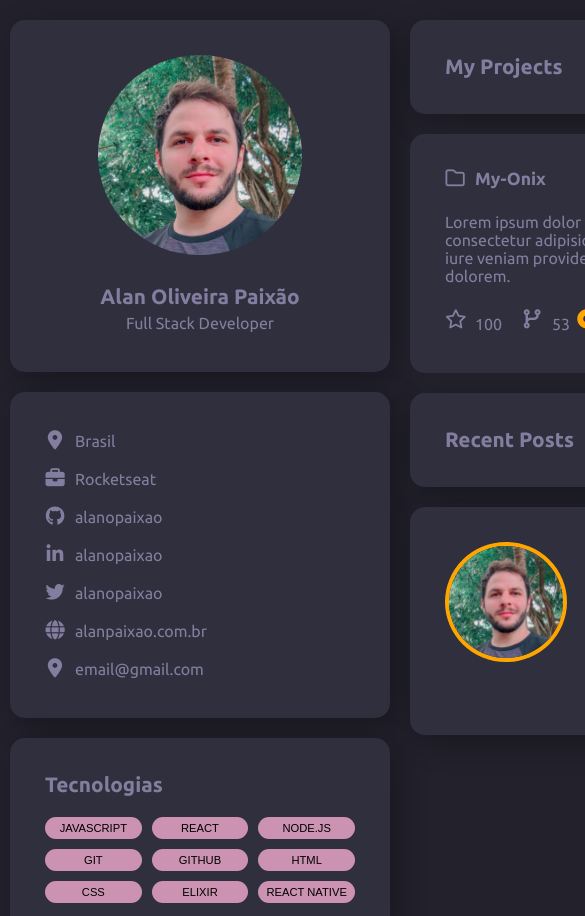
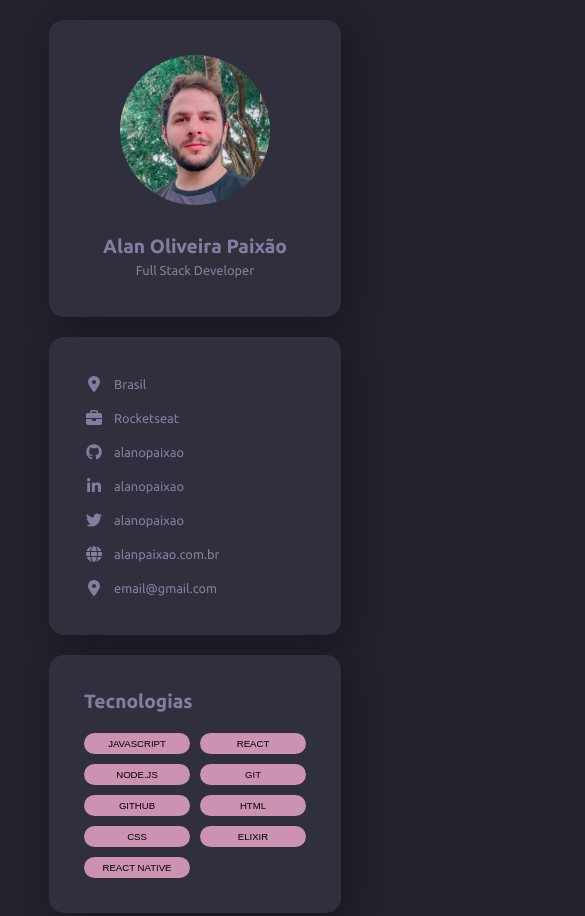
Before and after one commit to alanopaixao/desafio-portifolio, a plain HTML site: page index.html in a window 390 px wide. Shown: the top 916 px of the page, 585 px wide, since content can reach past the window. Drawn offline with Linux system fonts and the light colour scheme.

Commit message:
Desafio Portifolio - Rocketseat

```diff
--- a/style.css
+++ b/style.css
@@ -22,7 +22,7 @@ body {
 
 main {
   display: grid;
-  grid-template-columns: 400px auto;
+  grid-template-columns: auto auto;
   max-width: 1300px;
   margin: 0 auto;
 }
@@ -132,6 +132,8 @@ p {
 .footer-project_numbers_pull,
 .footer-project_language {
   display: flex;
+  align-items: center;
+  justify-content: center;
 }
 .footer-project {
   justify-content: space-between;
@@ -182,3 +184,78 @@ footer {
   text-align: center;
   padding: 20px 0;
 }
+
+@media screen and (max-width: 1100px) {
+  .my-projects-folder {
+    display: block;
+  }
+  .my-projects-folder-file {
+    margin-bottom: 20px;
+  }
+  .post-footer {
+    flex-wrap: wrap;
+  }
+}
+
+@media screen and (max-width: 980px) {
+  .img-post {
+    width: 80px;
+    height: auto;
+  }
+  .btn {
+    font-size: 0.6rem;
+  }
+  .post-footer {
+    display: none;
+  }
+}
+
+@media screen and (max-width: 650px) {
+  h1 {
+    font-size: 1.2rem;
+  }
+
+  h2 {
+    font-size: 1rem;
+  }
+
+  i {
+    margin-right: 10px;
+    font-size: 1rem;
+    width: 20px;
+    text-align: center;
+    justify-content: center;
+  }
+
+  main {
+    display: block;
+  }
+
+  body {
+    width: 80vw;
+    margin: 0 auto;
+  }
+  p {
+    font-size: 0.8rem;
+  }
+  .technology-box {
+    grid-template-columns: 1fr 1fr;
+  }
+  .img-profile {
+    width: 150px;
+    height: 150px;
+  }
+  .footer-project_numbers {
+    margin: 0;
+    padding: 0;
+  }
+  .footer-project_numbers_pull {
+    margin: 5px;
+  }
+  .post {
+    display: block;
+  }
+  .post-box {
+    margin-top: 20px;
+  }
+} ;
```
